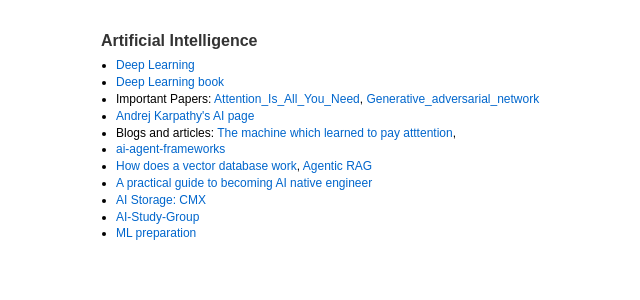
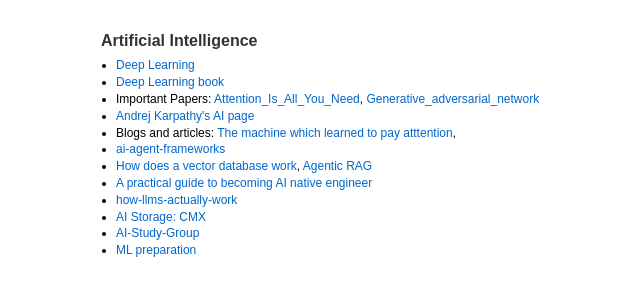
Before and after one commit to niraj17/niraj17.github.io, a Jekyll site: the page info/ai.html, which Jekyll copies as it is, in a window 1280 px wide. Shown: the top 300 px of the page, without its empty margins (154-794 px from the left). Built offline with Jekyll 4.4.1, drawn with Linux system fonts in a browser that asks for light colours.

Commit message:
Update ai.html

```diff
--- a/info/ai.html
+++ b/info/ai.html
@@ -103,6 +103,7 @@
 		<li><a href=https://www.geeksforgeeks.org/artificial-intelligence/ai-agent-frameworks/>ai-agent-frameworks</a></li>
 		 <li><a href=https://outcomeschool.com/blog/how-does-a-vector-database-work>How does a vector database work</a>, <a href=https://outcomeschool.com/blog/agentic-rag>Agentic RAG</a></li>
 		 <li><a href=https://blog.bytebytego.com/p/a-practical-guide-to-becoming-an>A practical guide to becoming AI native engineer</a></li>
+		 <li><a href=https://www.0xkato.xyz/how-llms-actually-work>how-llms-actually-work</a>
 		 <li><a href=https://www.nvidia.com/en-in/data-center/ai-storage/cmx/>AI Storage: CMX</a></li>
 		 <li><a href=https://github.com/ArturoNereu/AI-Study-Group>AI-Study-Group</a></li>
 		 <li><a href=https://www.mlprep.co/>ML preparation</a></li>
```
